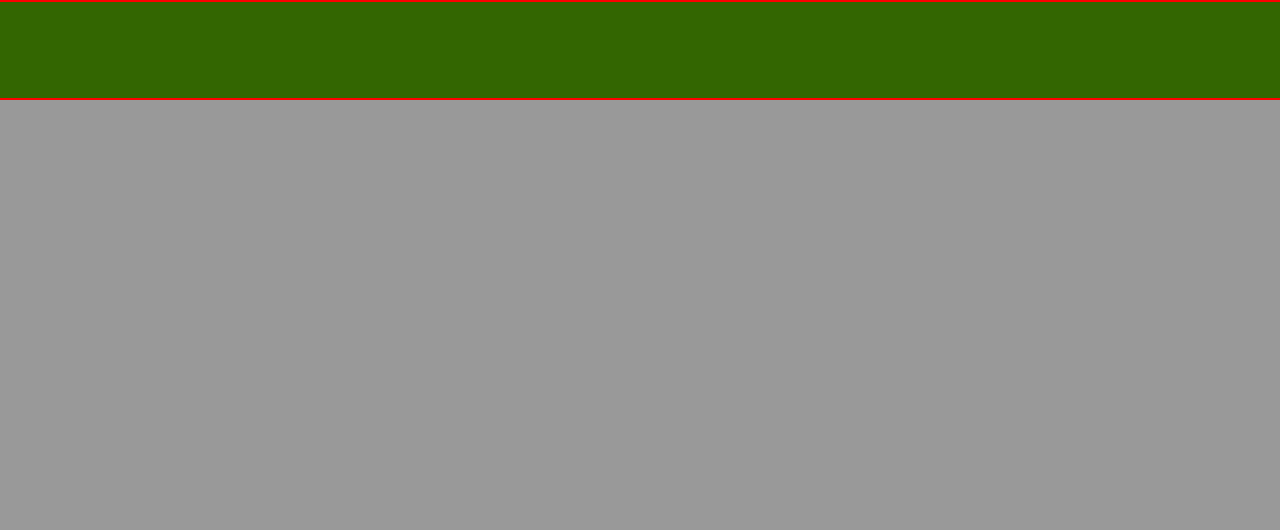
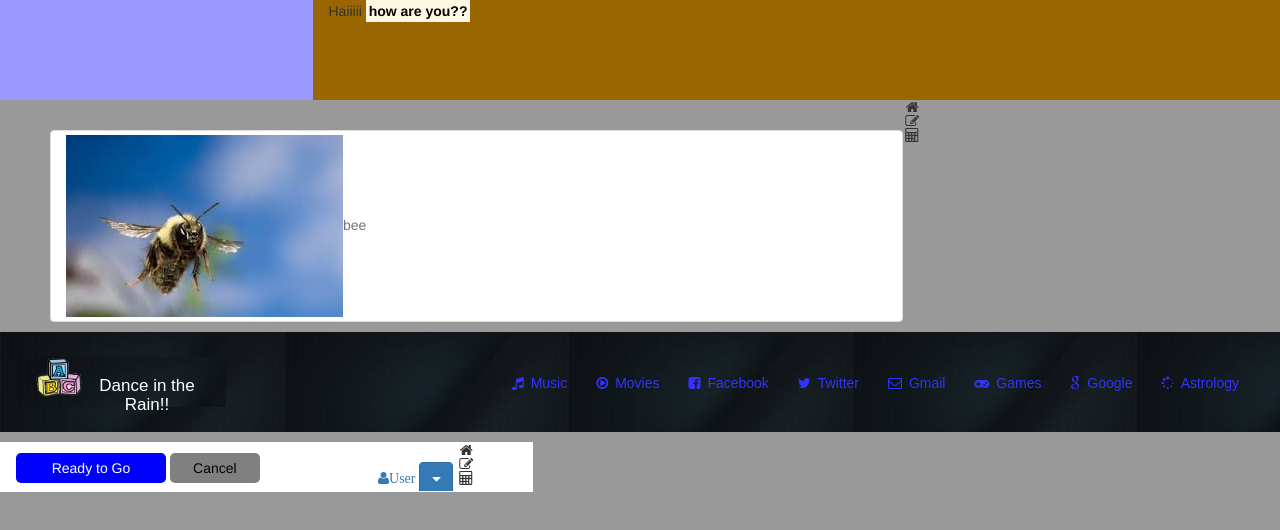
Before and after one commit to sooryajeesh/html, a plain HTML site: page public_html/pushpull.html in a window 1280 px wide. Drawn offline with Linux system fonts and the light colour scheme.

Commit message:
changed div using bootstrap classes

```diff
--- a/public_html/pushpull.html
+++ b/public_html/pushpull.html
@@ -14,22 +14,255 @@ and open the template in the editor.
             body{
                 background-color: #999999;
             }
-            .row{
+
+
+            .blue{
+                border: 1px solid transparent;
+                background-color: #996600;
+                height: 100px;
+
+            }
+            .bloom{
+                border: 1px solid transparent;
+                background-color:#9999ff;
+                height: 100px;
+            }
+
+            .flower{
 
 
 
+                margin-left: 50px;
+                margin-top: 30px;
+            }
+            .list{
+
+                background-image: url("black.jpg");
                 height: 100px;
-                border: 2px solid red;
-                background-color: #336600;
+                border: 1px solid transparent;
+
             }
+            #items{
+
+
+
+                float: right;
+
+            }
+            li{
+                display: inline-block;
+                font-size: 14px;
+                font-family: sans-serif;
+                color:#3333ff;
+                padding-right: 25px;
+                line-height: 100px;
+
+            }
+            li:hover{
+                color: white;
+            }
+            .fa-music:before{
+                content: "\f001"
+
+            }
+            .fa-play-circle-o:before
+            {
+                content: "\f01d"
+
+            }
+            .fa-facebook-square:before{
+                content: "\f082"
+            }
+            .fa-twitter:before{
+                content: "\f099"
+            }
+            .fa-envelope-o:before{
+                content: "\f003"
+            }
+            .fa-gamepad:before{
+                content: "\f11b"
+            }
+            .fa-google:before{
+                content: "\f1a0"
+            }
+            .fa-spinner:before{
+                content: "\f110"
+            }
+
+            .lower{
+
+                height: 50px;
+                margin-top: 10px;
+                background-color: white;
+                border: 1px solid transparent;
+
+            }
+            #yes{
+
+                width: 150px;
+                height: 30px;
+                background-color: blue;
+                color: white;
+                border: 1px solid transparent;
+                border-radius: 5px;
+                margin-top: 10px;
+                font-size: 14px;
+            }
+            #no{
+
+                border: 1px solid transparent;
+                width: 90px;
+                height: 30px;
+                background-color: grey;
+                color: black;
+                border-radius: 5px;
+                margin-top: 10px;
+                font-size: 14px;
+            }
+            #yes:hover{
+
+                background-color: #3333ff;
+            }
+            #no:hover{
+                background-color: #999999;
+            }
+            .square{
+
+                height: 50px;
+
+                background-image: url("black.jpg");
+
+                margin-left: 2px;
+                margin-top: 24px;
+
+            }
+
+            #pic{
+                width:50px;
+                height: 40px;
+                float: left;
+                margin: auto;
+            }
+            #pic:hover{
+                display: none;
+
+            }
+
+
+            .square #pic:hover {
+
+                background-image: url("cube.jpg");
+                width:50px;
+                height: 40px;
+                float: left;
+                margin: auto;
+
+
+            }
+            h1{
+                font-size: 17px;
+                color: white;
+                font-family: fantasy;
+                text-align: center;
+            }
+            h1:hover{
+                color: #00cc99;
+            }
+            #items li i:before{
+                padding-right: 7px;
+            }
+            .group{
+
+                height: 100px;
+                border: 1px solid red;
+                background-color:#9999ff;
+
+
+            }
+            .fa-caret-down:before {
+                content: "\f0d7";
+            }
+            .group_items{
+
+                height: 50px;
+                border: 1px solid transparent;
+                margin-top: 10px;
+                overflow: hidden;
+                background-color: white;
+                position: relative;
+                display: inline-block;
+                vertical-align: middle;
+                text-align: center;
+            }
+
+
         </style>
 
     </head>
     <body>
         <div class="row">
 
-            <div class="col-md-8 col-md-push-4"></div>
-            <div class="col-md-4 col-md-pull-8"></div>
+            <div class="col-md-9 col-xs-10 col-md-push-3 blue">Haiiiii <mark><b>how are you??</b></mark></div>
+            <div class="col-md-3 col-md-pull-9 bloom"></div>
+
+        </div>
+        <div class="col-md-8 img-thumbnail img-rounded help-block  flower"><img src="bee.jpeg" alt="bee"/>bee</div>
+
+        <div class="col-md-12 list">
+
+            <div class="col-md-2 square"><img id="pic" src="abc.gif" alt="abc"/>
+                <h1>Dance in the Rain!!</h1>
+
+
+            </div>
+            <ul id="items">
+
+                <li><i class="fa fa-music"></i>Music</li>
+                <li><i class="fa fa-play-circle-o"></i>Movies</li>
+                <li><i class="fa fa-facebook-square"></i>Facebook</li>
+                <li><i class="fa fa-twitter"></i>Twitter</li>
+                <li><i class="fa fa-envelope-o"></i>Gmail</li>
+                <li><i class="fa fa-gamepad"></i>Games</li>
+                <li><i class="fa fa-google"></i>Google</li>
+                <li><i class="fa fa-spinner"></i>Astrology</li>
+
+            </ul>
+
+        </div>
+        <div class=" col-md-3 form-actions lower">
+
+            <button type="submit" id="yes">Ready to Go</button>
+            <button type="submit" id="no">Cancel</button>
+
+        </div>
+
+        <div class=" col-md-2 group_items">
+
+                <a><i class="fa fa-user">User</i></a>
+                <a class="btn btn-primary dropdown-toggle" data-toggle="dropdown" href="#">
+                    <span class=" fa fa-caret-down"></span>
+                </a>
+
+            <ul class="dropdown-menu">
+                <li>
+                    <a href="#">
+                        <i class="fa fa-home fa-fw dropdown"</i>Home
+                    </a>
+                </li>
+                <li>
+                    <a href="#">
+                        <i class="fa fa-edit fa-fw"</i>Edit
+                    </a>
+                </li>
+                <li>
+                    <a href="#">
+                        <i class="fa fa-calculator fa-fw"</i>Calculator
+                    </a>
+                </li>
+
+            </ul>
+
+
         </div>
     </body>
 </html>
```
Also changed, not shown: public_html/abc.gif (added).
